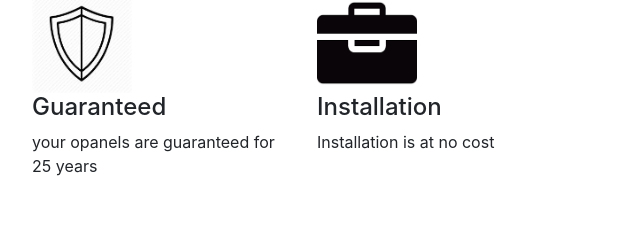
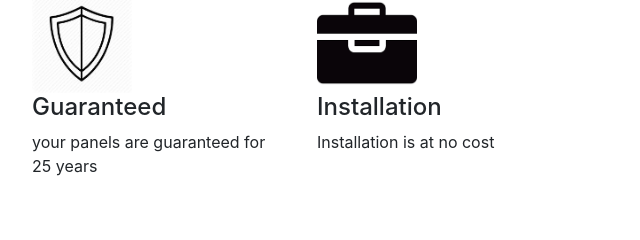
Before and after one commit to Tatael7/upGridServer, a plain HTML site: page app/public/index.html in a window 1280 px wide. Shown: the part 839-1079 px from the top of the page, 623-1263 px from the left. Drawn offline with nearby package versions, Linux system fonts and the light colour scheme.

Commit message:
form changes

```diff
--- a/app/public/index.html
+++ b/app/public/index.html
@@ -48,18 +48,6 @@
                 <p>We are Upgrid</p>
                 <p>let the Sun work for you.</p>
             </div>
-
-            <!-- <div id="banner">
-              <div class="container">
-                  <div class="row">
-                      <div class="col-lg-3"></div>
-                      <div class="col-lg-6">
-                          <h1 id="slogan">Here's gonna go the company slogan.</h1>
-                      </div>
-                      <div class="col-lg-3"></div>
-                  </div>
-              </div>
-          </div> -->
           <div class="container" id="razones">
             <p id="razones1">
                 Why you should Choose UpGrid
@@ -91,7 +79,7 @@
                   Guaranteed
                 </h4>
                 <p>
-                  your opanels are guaranteed for 25 years
+                  your panels are guaranteed for 25 years
                 </p>
               </div>
               <div class="col-md-3">
```
